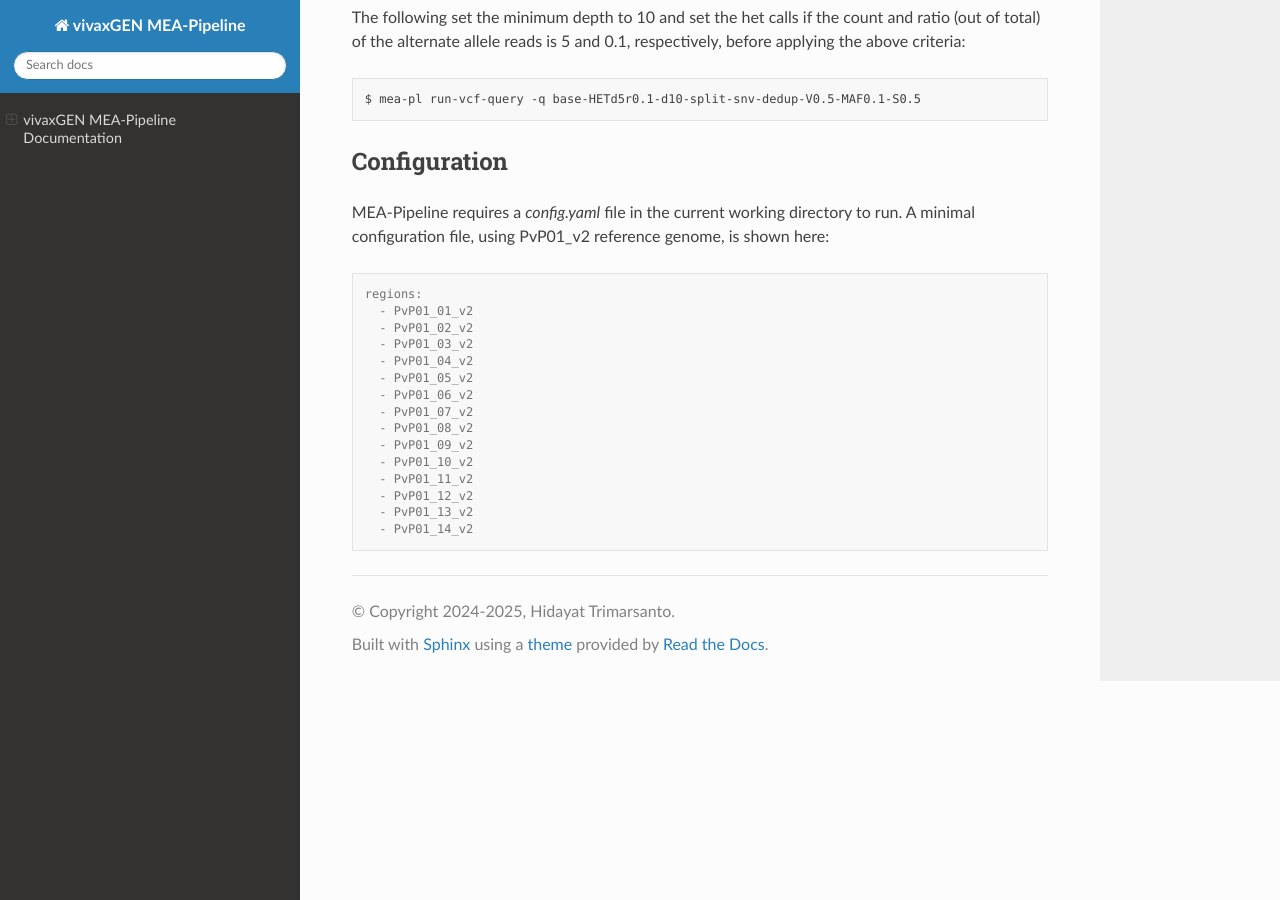
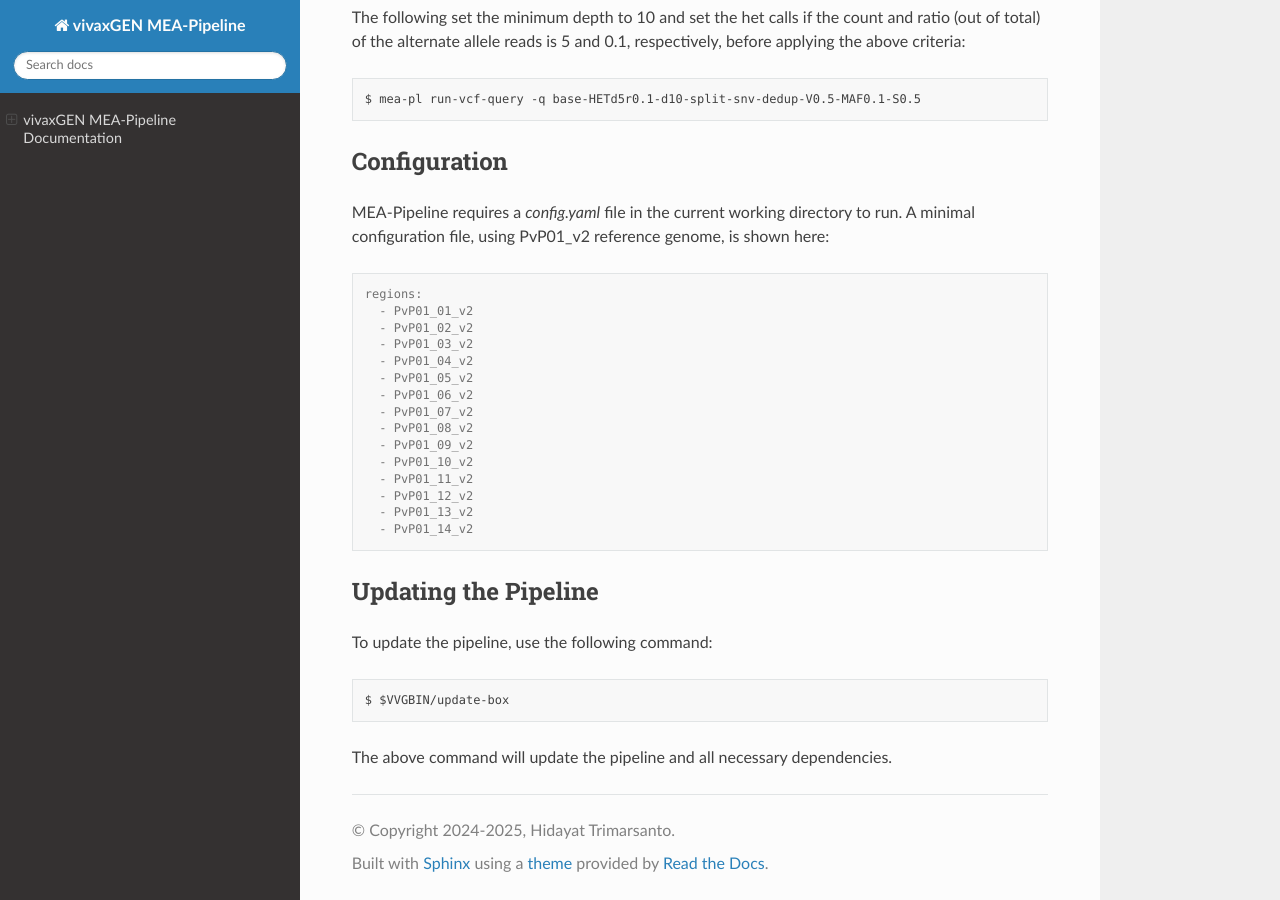
Before and after one commit to vivaxgen/mea-pipeline, a Sphinx documentation site: the page built from docs/source/index.rst, in a window 1280 px wide and 900 px high, scrolled down 803 px. Built offline with Sphinx 7.4.7 and the Read the Docs theme 3.1.0, drawn with Linux system fonts in a browser that asks for light colours; pages that are not in the unit, such as notebooks, are missing from menus.

Commit message:
more docs

```diff
--- /dev/null
+++ b/docs/develdocs/implementation.rst
@@ -0,0 +1,5 @@
+MEA-Pipeline Implemeentation
+============================
+
+Most of MEA-Pipeline functionality are implemented as Python scripts and
+Snakemake rules.
--- a/docs/source/index.rst
+++ b/docs/source/index.rst
@@ -5,12 +5,14 @@ vivaxGEN MEA-Pipeline Documentation
 The MEA-Pipeline provides set of tools and Snakemake workflow for VCF processing,
 population genetics and GWAS analysis.
 
+
 Installation
 ------------
 
 To install, execute the following command::
 
 	"${SHELL}" <(curl -L https://raw.githubusercontent.com/vivaxgen/mea-pipeline/main/install.sh)
+
 
 Examples
 --------
@@ -63,6 +65,16 @@ A minimal configuration file, using PvP01_v2 reference genome, is shown here:
      - PvP01_14_v2
 
 
+Updating the Pipeline
+---------------------
+
+To update the pipeline, use the following command::
+
+   $ $VVGBIN/update-box
+
+The above command will update the pipeline and all necessary dependencies.
+
+
 .. toctree::
    :maxdepth: 2
    :caption: User Documentation
--- a/docs/userdocs/gwas_analysis.rst
+++ b/docs/userdocs/gwas_analysis.rst
@@ -0,0 +1,2 @@
+GWAS Analysis
+=============
```
